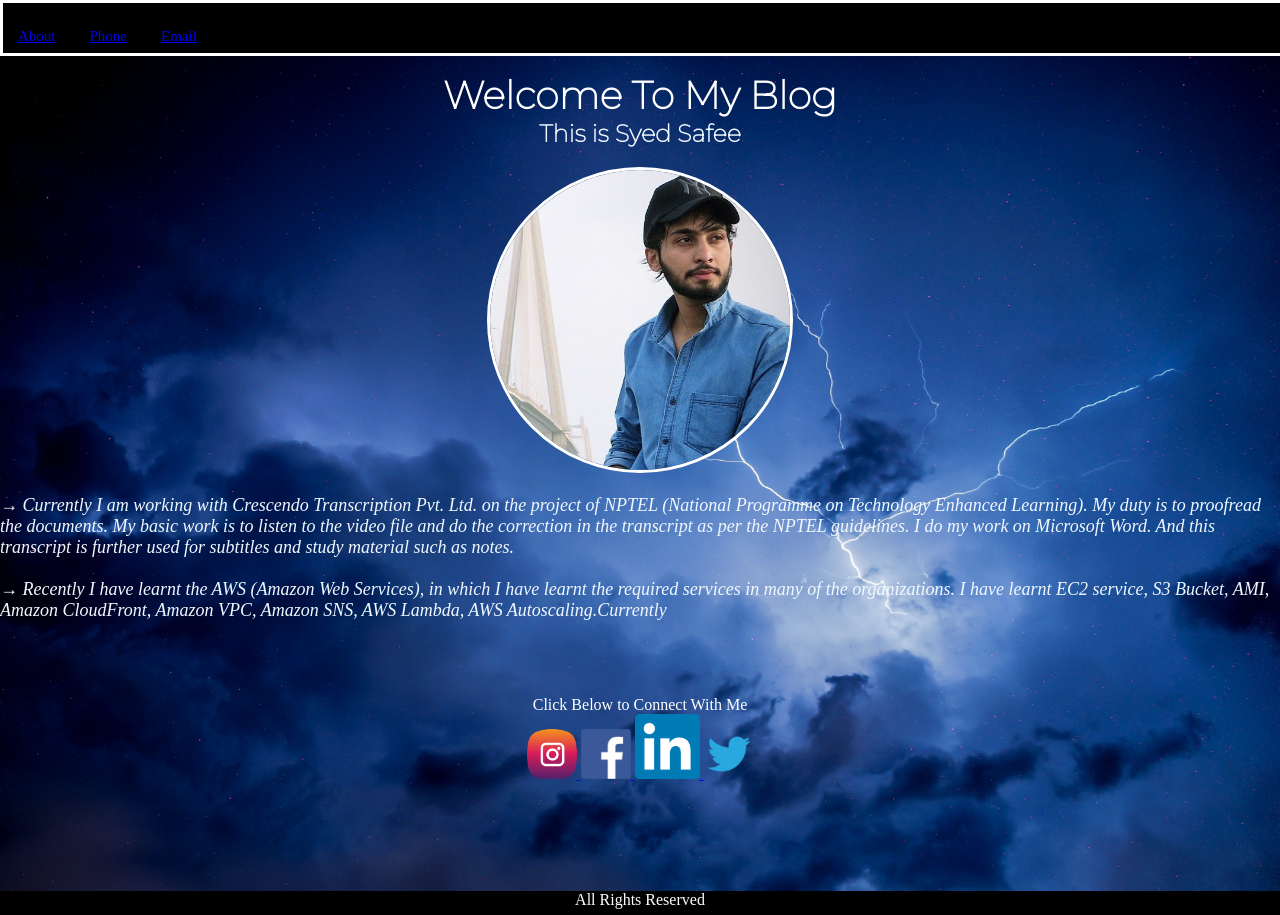
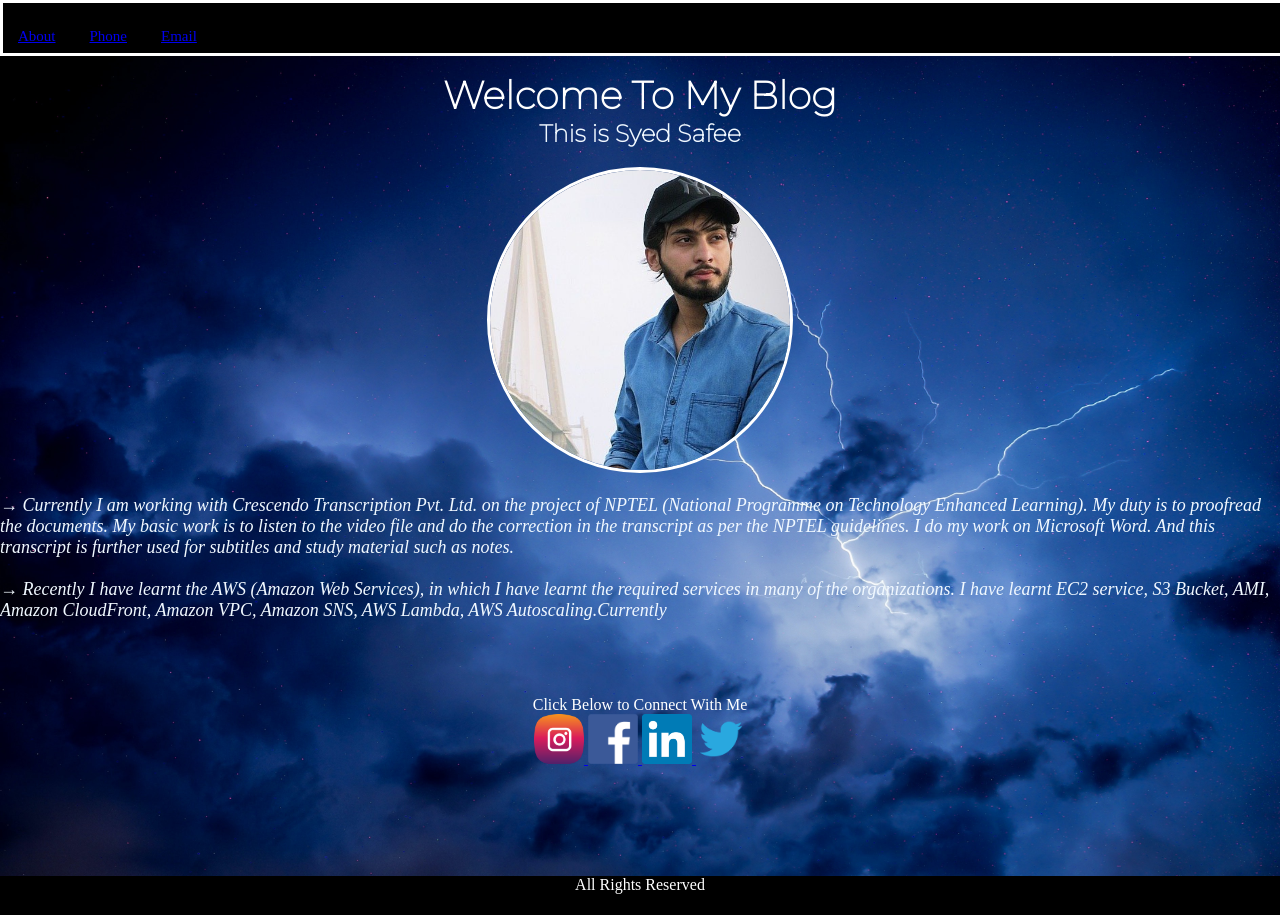
Before and after one commit to safee555/MindNest, a plain HTML site: page index.html in a window 1280 px wide. Drawn offline with Linux system fonts and the light colour scheme.

Commit message:
Update index.html

```diff
--- a/index.html
+++ b/index.html
@@ -150,7 +150,7 @@
 
         <a href="https://www.linkedin.com/in/syed-safee/" target="_blank">
             <img src="Logos/linkedin-logo-png-2026.png" alt="LinkedIn"
-                width="65"> </a>
+                width="50"> </a>
 
         <a href="https://twitter.com/i_am_safee" target="_blank">
             <img src="Logos\logo-twitter-png-5860.png" alt="Twitter"
```
